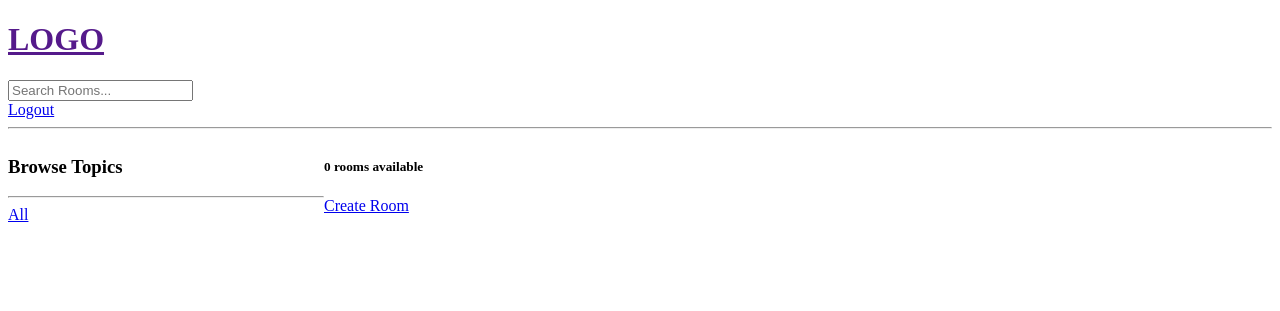
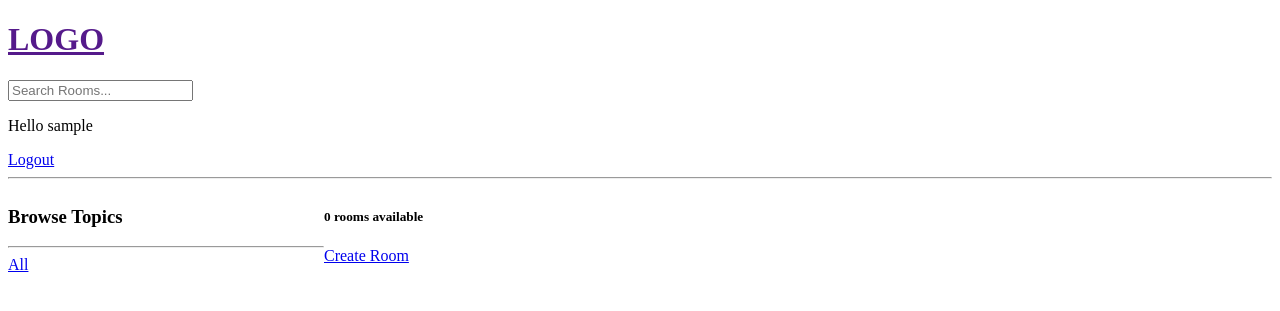
Before and after one commit to MicaelRiboura/study-platform, a Django app: page / in a window 1280 px wide. Shown: the top 311 px of the page. Run offline with Django 4.2, Linux system fonts and the light colour scheme; the visitor is signed in with stand-in values (Sample User, id 1); data that the repository does not hold is empty.

Commit message:
feat(navbar): add authenticated username

```diff
--- a/templates/navbar.html
+++ b/templates/navbar.html
@@ -6,6 +6,7 @@
     <input type="text" name="q" placeholder="Search Rooms..." />
 </form>
 {% if request.user.is_authenticated %}
+    <p>Hello {{request.user.username}}</p>
     <a href="{% url 'logout' %}">Logout</a>
 {% else %}
     <a href="{% url 'login' %}">Login</a>
```
